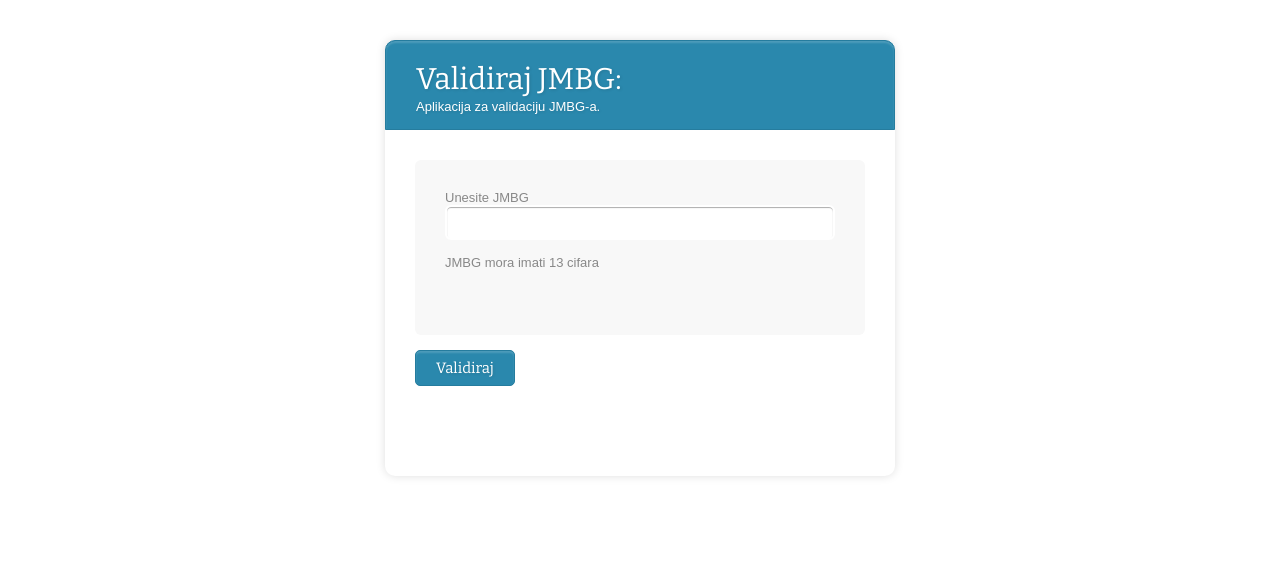
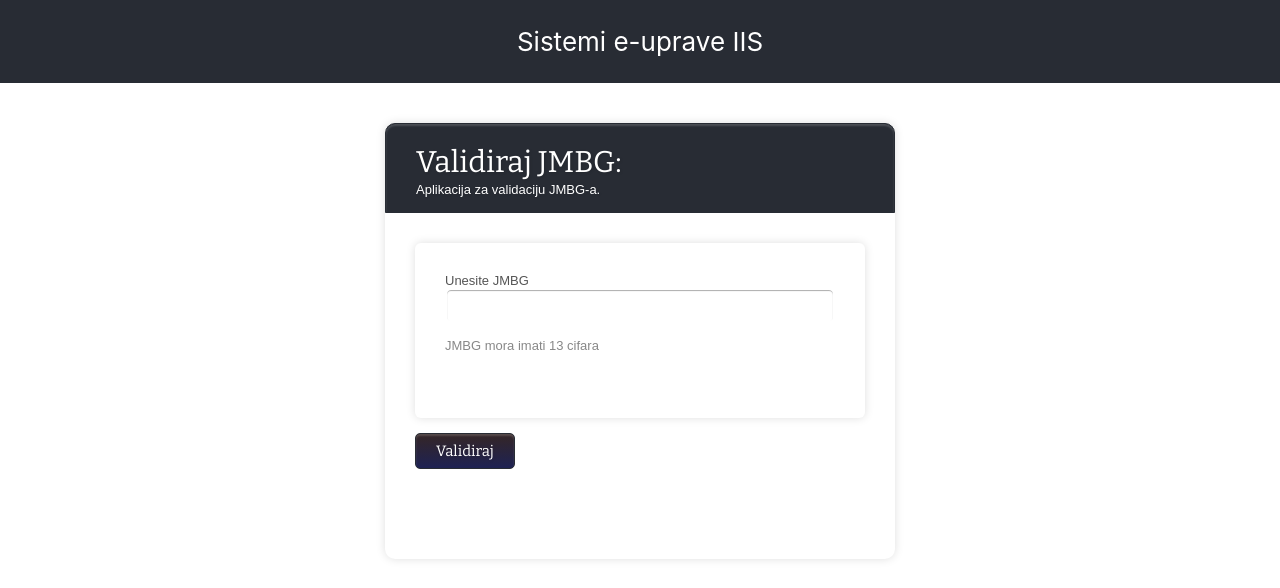
Before and after one commit to YukiOnnaSenpai/jmbgValidator, a React (Create React App) app: page / in a window 1280 px wide. Shown: the top 588 px of the page. Built offline with nearby package versions, Linux system fonts and the light colour scheme.

Commit message:
Finished css

```diff
--- a/src/App.css
+++ b/src/App.css
@@ -1,5 +1,5 @@
 .App {
-  text-align: center;
+  text-align: left;
 }
 
 .App-logo {
@@ -15,7 +15,8 @@
 
 .App-header {
   background-color: #282c34;
-  min-height: 100vh;
+  min-height: 5vh;
+  max-height: 40vh;
   display: flex;
   flex-direction: column;
   align-items: center;
--- a/src/App.js
+++ b/src/App.js
@@ -4,29 +4,15 @@ import JmbgHandler from './jmbgComponent/JmbgHandler';
 
 function App() {
   return (
-    <JmbgHandler />
+    <div className="App">
+      <header className="App-header">
+        <p>
+          Sistemi e-uprave IIS
+        </p>
+      </header>
+      <JmbgHandler />
+    </div>
   );
 }
 
-/*
-
-    <div className="App">
-          <header className="App-header">
-            <img src={logo} className="App-logo" alt="logo" />
-            <p>
-              Edit <code>src/App.js</code> and save to reload.
-        </p>
-            <a
-              className="App-link"
-              href="https://reactjs.org"
-              target="_blank"
-              rel="noopener noreferrer"
-            >
-              Learn React
-        </a>
-          </header>
-        </div>
-
-*/
-
 export default App;
--- a/src/jmbgComponent/Jmbg.css
+++ b/src/jmbgComponent/Jmbg.css
@@ -2,23 +2,25 @@
 .form-style{
 	width:450px;
 	padding:30px;
-	margin:40px auto;
+	margin: 40px auto auto auto;
 	background: #FFF;
 	border-radius: 10px;
 	-webkit-border-radius:10px;
 	-moz-border-radius: 10px;
 	box-shadow: 0px 0px 10px rgba(0, 0, 0, 0.13);
 	-moz-box-shadow: 0px 0px 10px rgba(0, 0, 0, 0.13);
-	-webkit-box-shadow: 0px 0px 10px rgba(0, 0, 0, 0.13);
+    -webkit-box-shadow: 0px 0px 10px rgba(0, 0, 0, 0.13);
 }
 .form-style .inner-wrap{
 	padding: 30px;
-	background: #F8F8F8;
 	border-radius: 6px;
-	margin-bottom: 15px;
+    margin-bottom: 15px;
+    box-shadow: 0px 0px 10px rgba(0, 0, 0, 0.13);
+	-moz-box-shadow: 0px 0px 10px rgba(0, 0, 0, 0.13);
+    -webkit-box-shadow: 0px 0px 10px rgba(0, 0, 0, 0.13);
 }
 .form-style h1{
-	background: #2A88AD;
+	background: #282c34;
 	padding: 20px 30px 15px 30px;
 	margin: -30px -30px 30px -30px;
 	border-radius: 10px 10px 0 0;
@@ -30,7 +32,7 @@
 	-moz-box-shadow: inset 0px 2px 2px 0px rgba(255, 255, 255, 0.17);
 	-webkit-box-shadow: inset 0px 2px 2px 0px rgba(255, 255, 255, 0.17);
 	box-shadow: inset 0px 2px 2px 0px rgba(255, 255, 255, 0.17);
-	border: 1px solid #257C9E;
+	border: 1px solid #282c34;
 }
 .form-style h4{
     font: normal 15px 'Bitter', serif;
@@ -43,7 +45,7 @@
 .form-style label{
 	display: block;
 	font: 13px Arial, Helvetica, sans-serif;
-	color: #888;
+	color: rgb(85, 85, 85);
 	margin-bottom: 15px;
 }
 .form-style input[name="jmbg"],
@@ -66,11 +68,11 @@
 
 .form-style .section{
 	font: normal 20px 'Bitter', serif;
-	color: #2A88AD;
+	color: #282c34;
 	margin-bottom: 5px;
 }
 .form-style .section span {
-	background: #2A88AD;
+	background:#282c34;
 	padding: 5px 10px 5px 10px;
 	position: absolute;
 	border-radius: 50%;
@@ -84,7 +86,7 @@
 }
 .form-style input[type="input"],
 .form-style input[type="submit"]{
-	background: #2A88AD;
+    background-image: linear-gradient( #352626, #1e2253);
 	padding: 8px 20px 8px 20px;
 	border-radius: 5px;
 	-webkit-border-radius: 5px;
@@ -95,13 +97,13 @@
 	-moz-box-shadow: inset 0px 2px 2px 0px rgba(255, 255, 255, 0.17);
 	-webkit-box-shadow: inset 0px 2px 2px 0px rgba(255, 255, 255, 0.17);
 	box-shadow: inset 0px 2px 2px 0px rgba(255, 255, 255, 0.17);
-	border: 1px solid #257C9E;
+	border: 1px solid #282c34;
     font-size: 15px;
     flex-direction: 'column';
 }
 .form-style input[type="input"]:hover,
 .form-style input[type="submit"]:hover{
-	background: #2A6881;
+	background: #282c34;
 	-moz-box-shadow: inset 0px 2px 2px 0px rgba(255, 255, 255, 0.28);
 	-webkit-box-shadow: inset 0px 2px 2px 0px rgba(255, 255, 255, 0.28);
 	box-shadow: inset 0px 2px 2px 0px rgba(255, 255, 255, 0.28);
--- a/src/jmbgComponent/JmbgHandler.js
+++ b/src/jmbgComponent/JmbgHandler.js
@@ -195,7 +195,6 @@ export default function JmbgHandler() {
                     </div>
                 </div>
             )}
-
         </div>
     );
 }
```
Also changed, not shown: 1 other file (tests, documents, lock files or other folders).
